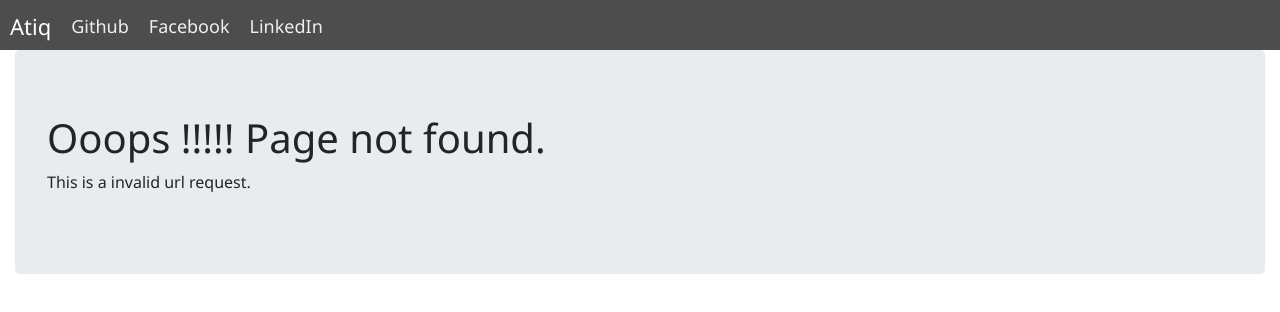
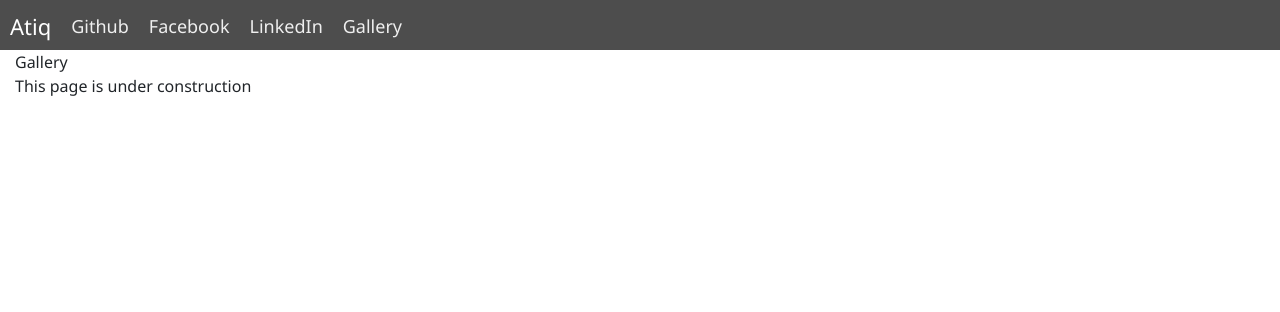
Before and after one commit to atiqahammed/atiqahammed, a React (Create React App) app in the folder application/source/atiqahammed/: page /gallery in a window 1280 px wide. Before the commit this address had no page. Shown: the top 312 px of the page. Built offline with nearby package versions, Linux system fonts and the light colour scheme.

Commit message:
FEAT: Gallery page has been added

```diff
--- a/application/source/atiqahammed/src/App.js
+++ b/application/source/atiqahammed/src/App.js
@@ -1,9 +1,9 @@
 import React, { Fragment } from 'react';
-import './App.css';
 import 'bootstrap/dist/css/bootstrap.css';
 import Navbar from './Components/Navbar/Navbar';
 import { Switch, Route } from 'react-router-dom';
 import Home from './Components/Home/Home';
+import Gallery from './Components/Gallery/Gallery';
 import PageNotFound from './Components/PageNotFound/PageNotFound';
 
 function App() {
@@ -12,7 +12,8 @@ function App() {
       <Navbar />
       <div className="container-fluid">
         <Switch>
-          <Route path="/" exact component={Home} />
+          <Route path='/' exact component={Home} />
+          <Route path='/gallery' component={Gallery} />
           <Route component={PageNotFound}/>
         </Switch>
       </div>
--- /dev/null
+++ b/application/source/atiqahammed/src/Components/Gallery/Gallery.js
@@ -0,0 +1,14 @@
+import React, { Fragment } from 'react';
+
+function Gallery(props) {
+    return (
+        <Fragment>
+            <div>
+				Gallery
+			</div>
+			<p>This page is under construction</p>
+        </Fragment>
+    );
+}
+
+export default Gallery;
--- a/application/source/atiqahammed/src/Components/Navbar/NavLinks.js
+++ b/application/source/atiqahammed/src/Components/Navbar/NavLinks.js
@@ -1,4 +1,5 @@
 import React, { Fragment } from 'react';
+import { Link } from 'react-router-dom';
 
 function NavLinks() {
     return (
@@ -7,6 +8,7 @@ function NavLinks() {
                 <a href="https://github.com/atiqahammed">Github</a>
                 <a href="https://www.facebook.com/atiq.ahammed.shamim.pramanik/">Facebook</a>
                 <a href="https://www.linkedin.com/in/atiq-ahammed/">LinkedIn</a>
+                <Link to='/gallery'>Gallery</Link>
             </div>
         </Fragment>
     );
```
